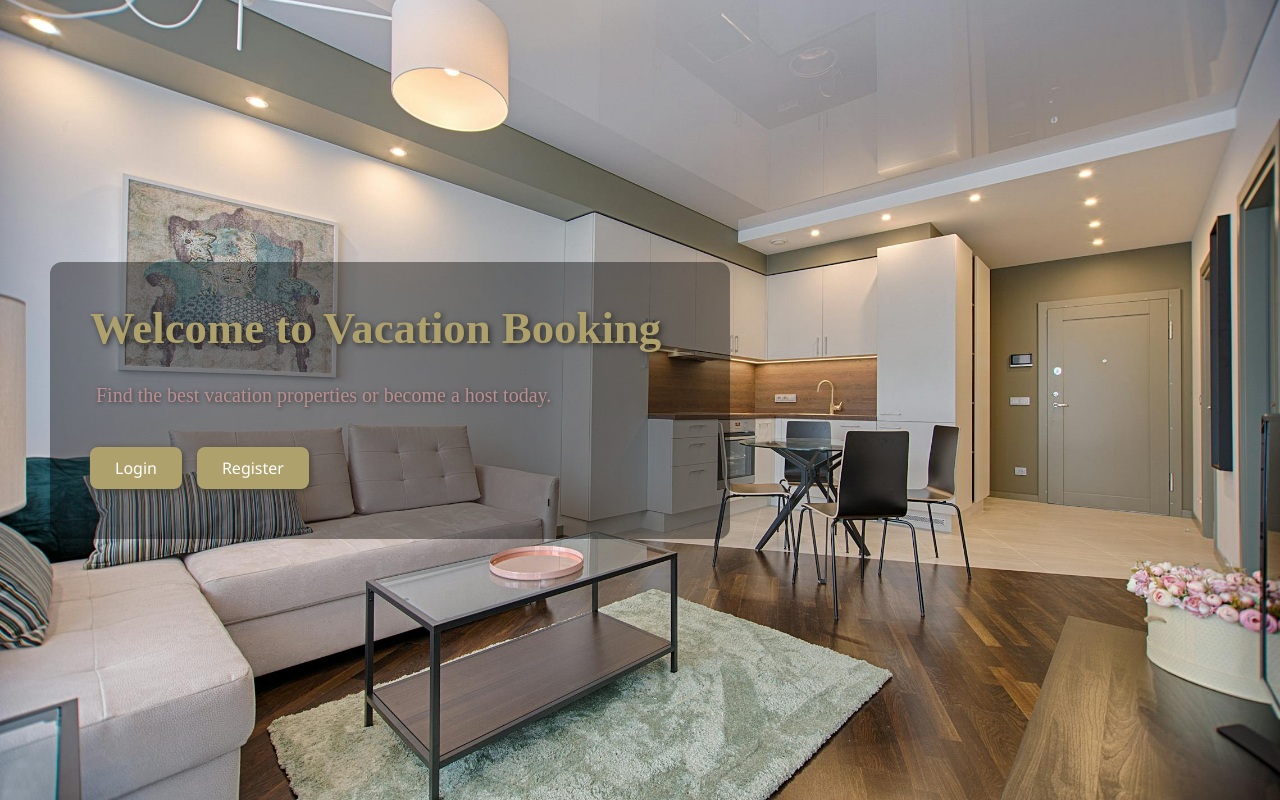
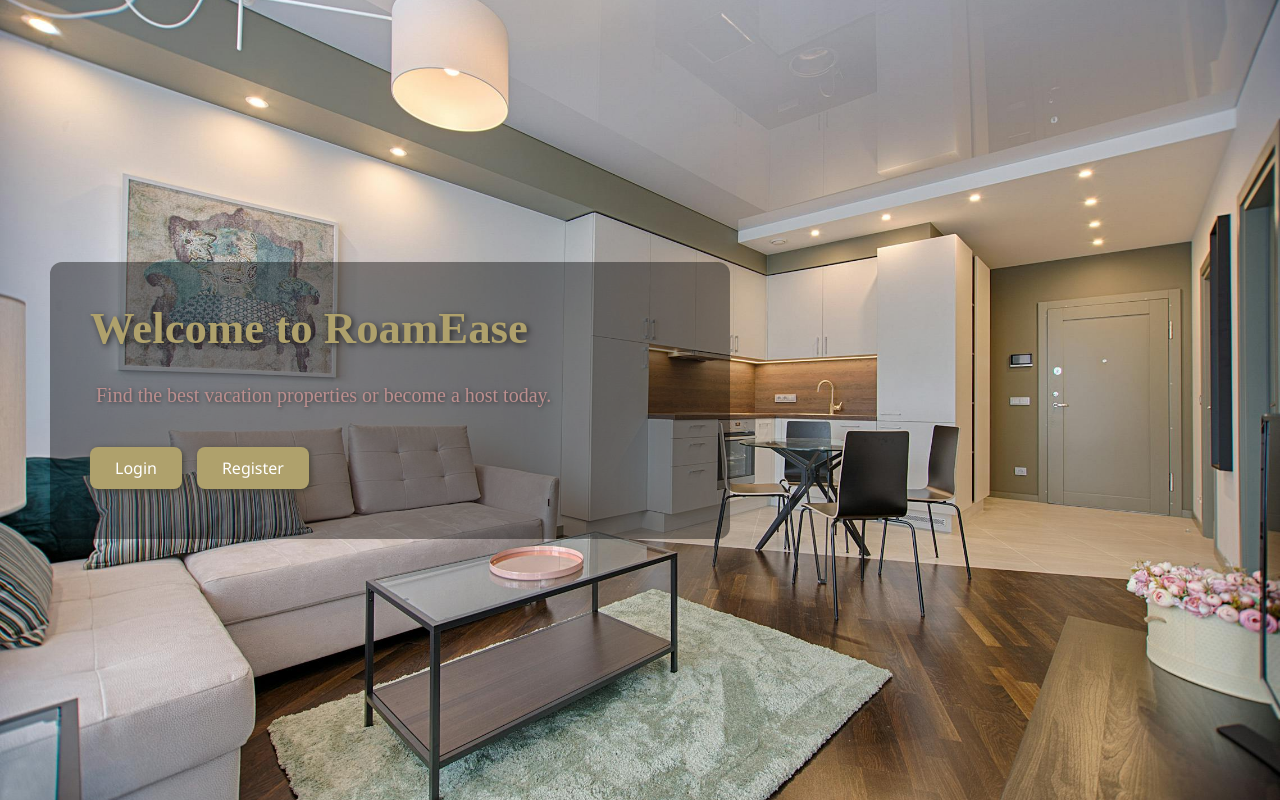
Before and after one commit to Anish17Bhat/DBMS_mini, a React (Vite) app: page / in a window 1280 px wide. Built offline with nearby package versions, Linux system fonts and the light colour scheme.

Commit message:
Changed heading in Landing page

```diff
--- a/src/pages/Home.jsx
+++ b/src/pages/Home.jsx
@@ -4,7 +4,7 @@ import './Home.css'
 function Home() {
   return (
     <div className='homeContainer'>
-      <h1 className='heading1'>Welcome to Vacation Booking</h1>
+      <h1 className='heading1'>Welcome to RoamEase</h1>
       <p>Find the best vacation properties or become a host today.</p>
       <div className="RLbtns">
       <Link to="/login"><button>Login</button></Link>
```
